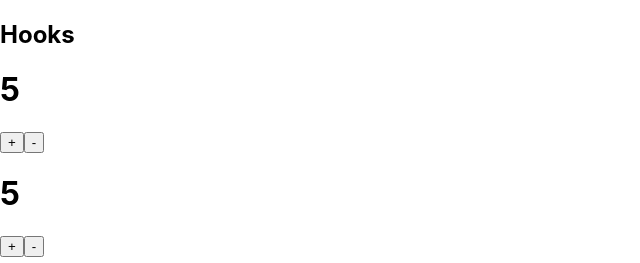
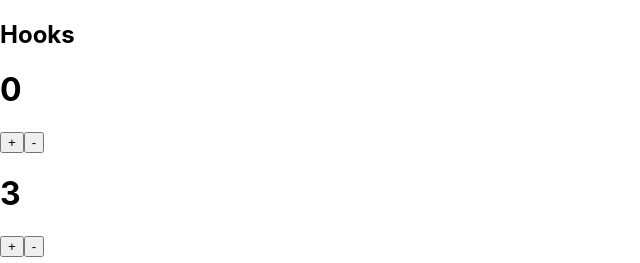
Before and after one commit to coderoadpl/frontend--react-hook-and-context--task-8, a React (Create React App) app: page / in a window 1280 px wide. Shown: the top 263 px of the page, without its empty margins (0-640 px from the left). Built offline with nearby package versions, Linux system fonts and the light colour scheme.

Commit message:
`startNumnber` props added

```diff
--- a/src/App.js
+++ b/src/App.js
@@ -10,7 +10,9 @@ export const App = () => {
         Hooks
       </h2>
       <Counter />
-      <Counter />
+      <Counter
+        startNumber={3}
+      />
       <h2>
         Class
       </h2>
--- a/src/Counter.js
+++ b/src/Counter.js
@@ -1,13 +1,16 @@
 import React from 'react'
+import PropTypes from 'prop-types'
 
 import { useCounter } from './useCounter'
 
-export const Counter = () => {
+export const Counter = (props) => {
+  const { startNumber } = props
+
   const {
     number,
     inc,
     dec
-  } = useCounter()
+  } = useCounter(startNumber)
 
   return (
     <>
@@ -28,4 +31,8 @@ export const Counter = () => {
   )
 }
 
+Counter.propTypes = {
+  startNumber: PropTypes.number
+}
+
 export default Counter
--- a/src/useCounter.js
+++ b/src/useCounter.js
@@ -1,7 +1,7 @@
 import React from 'react'
 
-export const useCounter = () => {
-  const [number, setNumber] = React.useState(5)
+export const useCounter = (startNumber) => {
+  const [number, setNumber] = React.useState(startNumber || 0)
 
   const inc = () => setNumber(number + 1)
   const dec = function () { setNumber(number - 1) }
```
